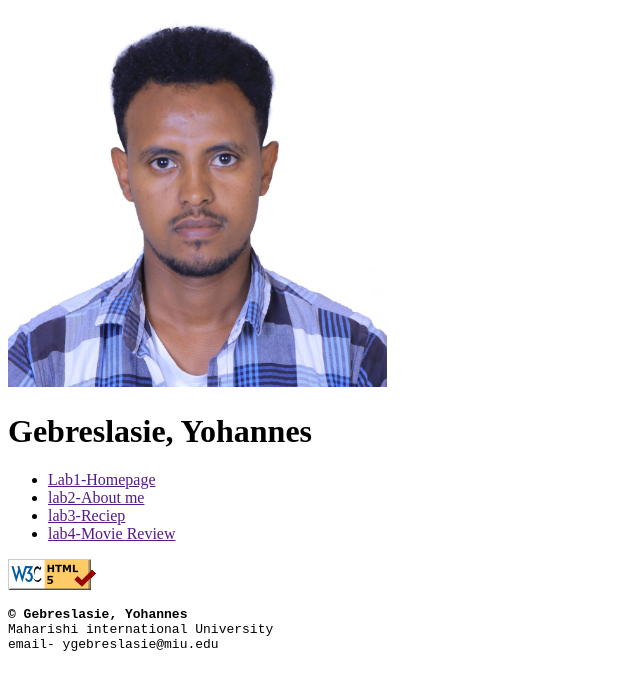
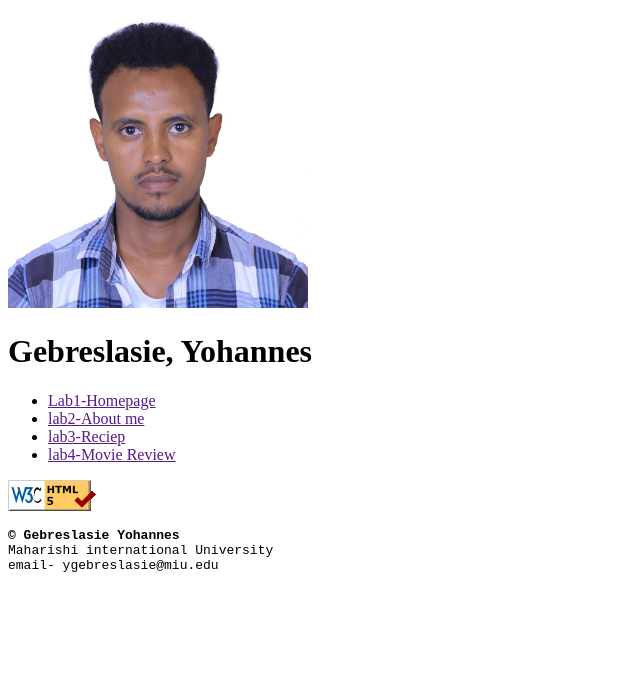
Before and after one commit to yohannes-sg/cs472, a plain HTML site: page index.html in a window 1280 px wide. Shown: the whole page, without its empty margins (0-640 px from the left). Drawn offline with Linux system fonts and the light colour scheme.

Commit message:
updated some links

```diff
--- a/index.html
+++ b/index.html
@@ -6,21 +6,21 @@
     <title>My website</title>
 </head>
 <body>
-    <header>
-        <img src="my photo.jpg" width="30%" height="30%" alt="yohannes" >
-    </header>
+
+        <img src="myPhoto.jpg" width="300" height="300" alt="yohannes" >
 
     <h1>Gebreslasie, Yohannes</h1>
- </body>
-    <ul>
+
+ <ul>
         <li><a href="">Lab1-Homepage</a></li>
         <li><a href="">lab2-About me</a></li>
         <li><a href="">lab3-Reciep</a></li>
         <li><a href="">lab4-Movie Review</a></li>
     </ul>
-    <a href = "https://validator.w3.org/check?url={your url}"><img src ="w3c-html5-logo.png" alt="HTML Validator"></a>
-    <footer>
-        <pre><strong>&copy Gebreslasie, Yohannes</strong>
+    <a href = "https://validator.w3.org/check?url=https://yohannes-sg.github.io/cs472/"><img src ="w3c-html5-logo.png" alt="HTML Validator"></a>
+</body>
+    <footer >
+        <pre><strong>&copy Gebreslasie Yohannes</strong>
 Maharishi international University
 email- ygebreslasie@miu.edu
         </pre>
```
Also changed, not shown: myphoto.jpg (renamed from my photo.jpg).
